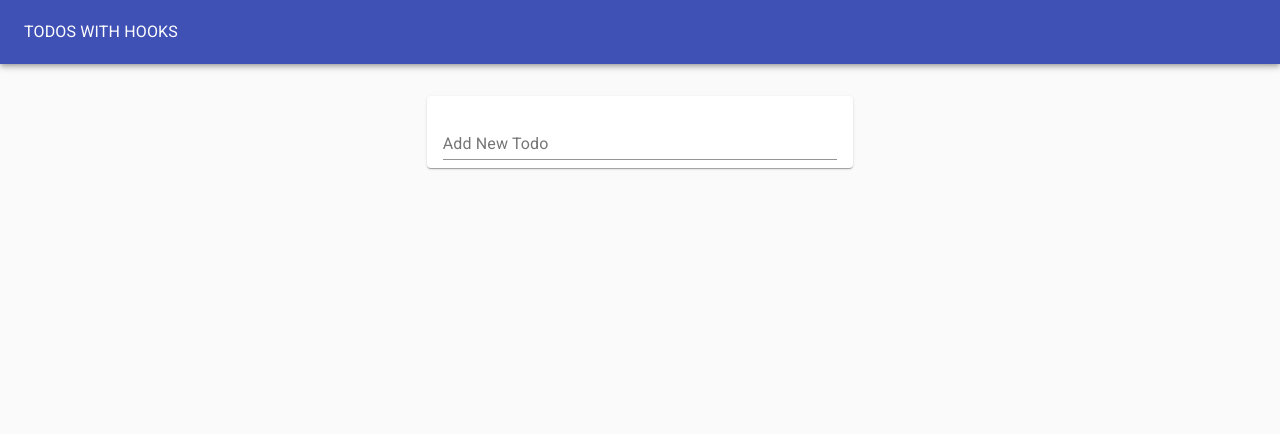
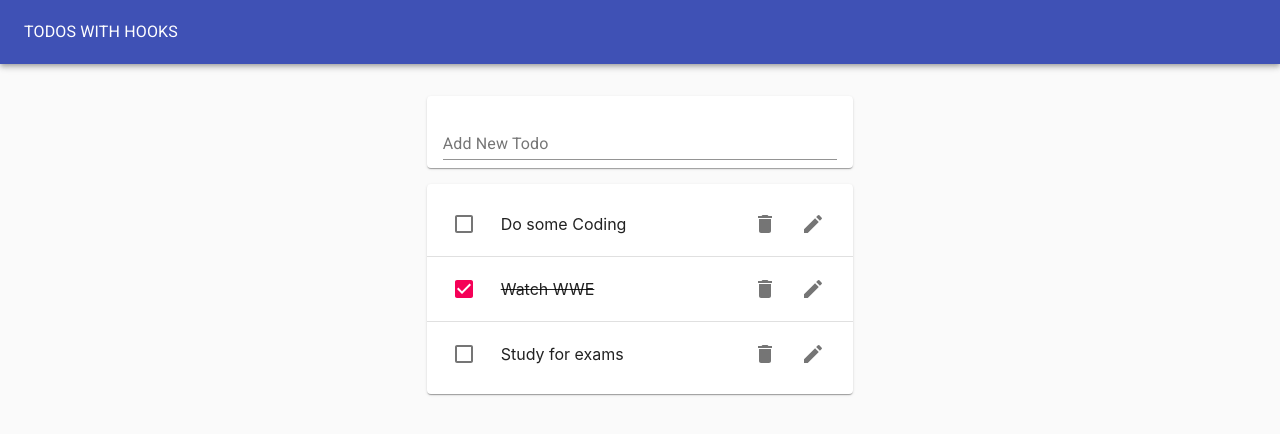
Before and after one commit to stunner19/ReactHooks, a React (Create React App) app: page / in a window 1280 px wide. Shown: the top 434 px of the page. Built offline with nearby package versions, Linux system fonts and the light colour scheme.

Commit message:
Adding Todos Context

```diff
--- a/src/EditTodoForm.js
+++ b/src/EditTodoForm.js
@@ -1,15 +1,18 @@
-import React from 'react';
+import React, { useContext } from 'react';
 import { TextField } from '@material-ui/core';
 import useInputState from './hooks/useInputState';
+import { TodosContext} from './context/todos.context';
 
 const EditTodoForm = (props) => {
     const [value, handleChange, reset] = useInputState(props.task);
+    const { id, toggleEditForm } = props;
+    const { editTodo } = useContext(TodosContext);
 
     const handleSubmit = (event) => {
         event.preventDefault();
-        props.editTodo(props.id, value);
+        editTodo(id, value);
         reset();
-        props.toggleEditForm();
+        toggleEditForm();
     }
 
     return(
--- a/src/Todo.js
+++ b/src/Todo.js
@@ -1,4 +1,4 @@
-import React from 'react';
+import React, { useContext } from 'react';
 import ListItem from '@material-ui/core/ListItem';
 import ListItemText from '@material-ui/core/ListItem';
 import Checkbox from '@material-ui/core/Checkbox';
@@ -8,14 +8,18 @@ import EditIcon from '@material-ui/icons/Edit';
 import ListItemSecondaryAction from '@material-ui/core/ListItemSecondaryAction';
 import useToggleState from './hooks/useToggleState';
 import EditTodoForm from './EditTodoForm';
+import { TodosContext} from './context/todos.context';
 
 const Todo = (props) => {
+    const { removeTodo, toggleTodo } = useContext(TodosContext);
+    const { completed, task, id} = props;
+
     const handleRemove = () => {
-        props.removeTodo(props.id);
+        removeTodo(id);
     }
 
     const handleCheck = () => {
-        props.toggleTodo(props.id);
+        toggleTodo(id);
     }
 
     const [isEditing, toggle] = useToggleState(false);
@@ -25,8 +29,8 @@ const Todo = (props) => {
         <ListItem style = {{ height : "64px"}}>
             {isEditing ? (<EditTodoForm {...props} toggleEditForm = {toggle}/>) : (
                 <React.Fragment>
-                    <Checkbox checked = {props.completed} tabIndex = {-1} onClick = {handleCheck} />
-                    <ListItemText style = {{ textDecoration : props.completed && "line-through" }}>{props.task}</ListItemText>
+                    <Checkbox checked = {completed} tabIndex = {-1} onClick = {handleCheck} />
+                    <ListItemText style = {{ textDecoration : completed && "line-through" }}>{task}</ListItemText>
                     <ListItemSecondaryAction>
                         <IconButton aria-label = "Delete" onClick = {handleRemove}>
                             <DeleteIcon />
--- a/src/TodoApp.js
+++ b/src/TodoApp.js
@@ -7,15 +7,9 @@ import Grid from '@material-ui/core/Grid';
 import TodoList from './TodoList';
 import TodoForm from './TodoForm';
 import useTodoState from './hooks/useTodoState';
+import { TodosProvider } from './context/todos.context';
 
 const TodoApp = (props) => {
-    const initialTodos = JSON.parse(window.localStorage.getItem("todos") || "[]");
-    const { todos, addTodo, removeTodo, toggleTodo, editTodo } = useTodoState(initialTodos);
-
-    useEffect(() => {
-        window.localStorage.setItem("todos", JSON.stringify(todos));
-    }, [todos]);    // the second argument tells, useEffect should be called only when todos are changed. The arguments should be specified in an array.
-
     return(
         // Paper Tag is used for the body.
         <Paper
@@ -34,8 +28,10 @@ const TodoApp = (props) => {
             </AppBar>
             <Grid container justify = "center" style = {{ marginTop : "1rem" }}>
                 <Grid item xs = {11} md = {8} lg = {4}>
-                    <TodoForm addTodo = {addTodo}/>
-                    <TodoList todos = {todos} removeTodo = {removeTodo} toggleTodo = {toggleTodo} editTodo = {editTodo}/>
+                    <TodosProvider>
+                        <TodoForm/>
+                        <TodoList />
+                    </TodosProvider>
                 </Grid>
             </Grid>
         </Paper>
--- a/src/TodoForm.js
+++ b/src/TodoForm.js
@@ -1,9 +1,11 @@
-import React from 'react';
+import React, { useContext } from 'react';
 import { Paper, TextField } from '@material-ui/core';
 import useInputState from './hooks/useInputState';
+import { TodosContext } from './context/todos.context';
 
-const TodoForm = ({ addTodo }) => {
+const TodoForm = () => {
     const [value, handleChange, reset] = useInputState("");
+    const { addTodo } = useContext(TodosContext);
 
     const handleSubmit = (event) => {
         event.preventDefault();
--- a/src/TodoList.js
+++ b/src/TodoList.js
@@ -1,14 +1,16 @@
-import React from 'react';
+import React, { useContext } from 'react';
 import Paper from '@material-ui/core/Paper';
 import List from '@material-ui/core/List';
 import Divider from '@material-ui/core/Divider';
 import Todo from './Todo';
+import { TodosContext} from './context/todos.context';
 
-const TodoList = (props) => {
-    const todos = props.todos;
+const TodoList = () => {
+    const { todos } = useContext(TodosContext);
+
     const listItems = todos.map((todo,index) => (
-        <React.Fragment key = {todo.id}>
-            <Todo {...todo} removeTodo = {props.removeTodo} toggleTodo = {props.toggleTodo} editTodo = {props.editTodo}/>
+        <React.Fragment key = {index}>
+            <Todo {...todo} key = {todo.id} />
             {todos.length - 1 !== index && <Divider />}
         </React.Fragment>
     ));
--- /dev/null
+++ b/src/context/todos.context.js
@@ -0,0 +1,19 @@
+import React, { createContext } from 'react';
+import useTodoState from '../hooks/useTodoState';
+
+const defaultTodos = [
+    { id : 1, task : "Do some Coding", completed : false},
+    { id : 2, task : "Watch WWE", completed : true},
+    { id : 3, task : "Study for exams", completed : false}
+];
+
+export const TodosContext = createContext();
+
+export const TodosProvider = (props) => {
+    const todosStuff = useTodoState(defaultTodos);
+    return(
+        <TodosContext.Provider value = {todosStuff}>
+            {props.children}
+        </TodosContext.Provider>
+    );
+}
--- /dev/null
+++ b/src/hooks/useLocalStorageState.js
@@ -0,0 +1,19 @@
+import { useState, useEffect } from "react";
+
+function useLocalStorageState(key, defaultVal) {
+    const [state, setState] = useState(() => {
+        let value;
+        try {
+            value = JSON.parse(window.localStorage.getItem(key) || String(defaultVal)
+        );
+        } catch (e) {
+            value = defaultVal;
+        }
+        return value;
+    });
+    useEffect(() => {
+        window.localStorage.setItem(key, JSON.stringify(state));
+    }, [state]);
+    return [state, setState];
+}
+export { useLocalStorageState };
--- a/src/hooks/useTodoState.js
+++ b/src/hooks/useTodoState.js
@@ -1,8 +1,8 @@
-import { useState } from 'react';
+import { useLocalStorageState } from './useLocalStorageState';
 import uuid from 'uuid/v4';
 
 const useTodoState = (initialTodos) => {
-    const [todos, setTodos] = useState(initialTodos);
+    const [todos, setTodos] = useLocalStorageState("todos",initialTodos);
     return {
         todos,
         addTodo : (newTodoText) => {
```
